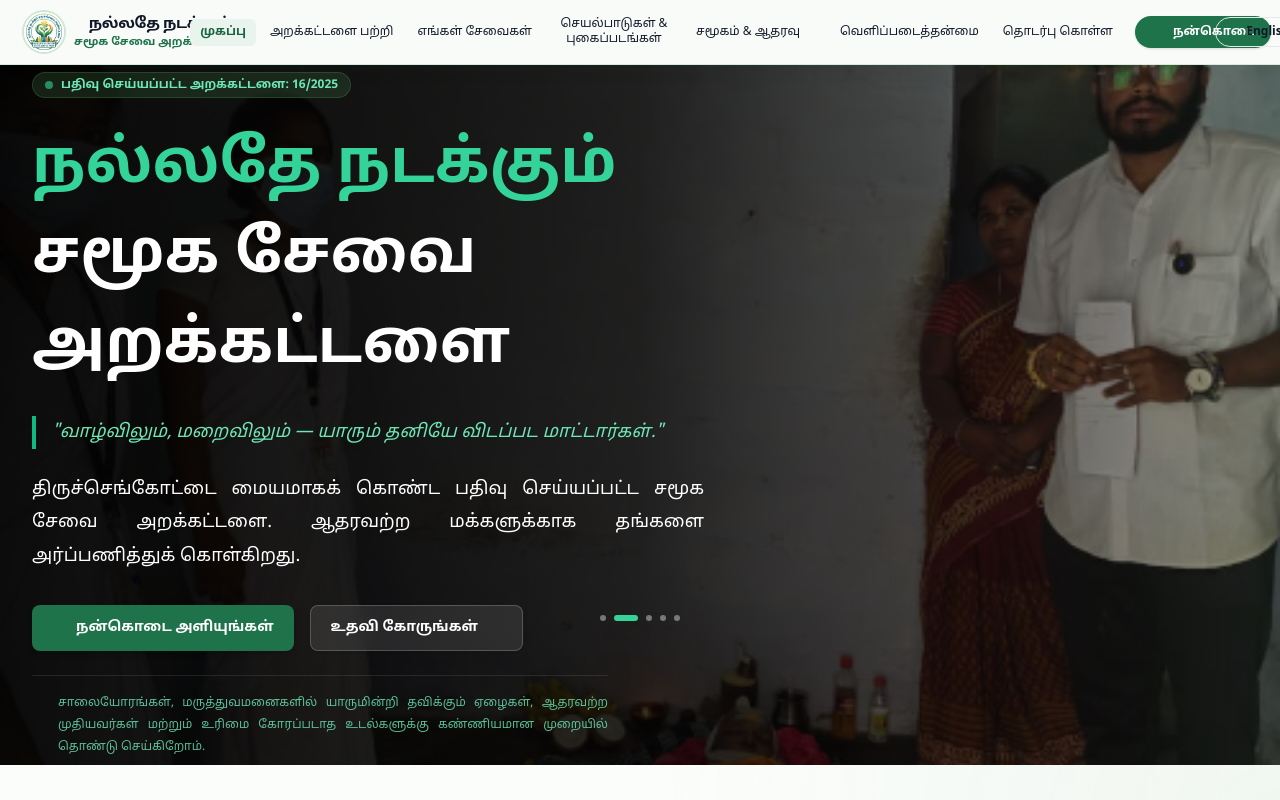
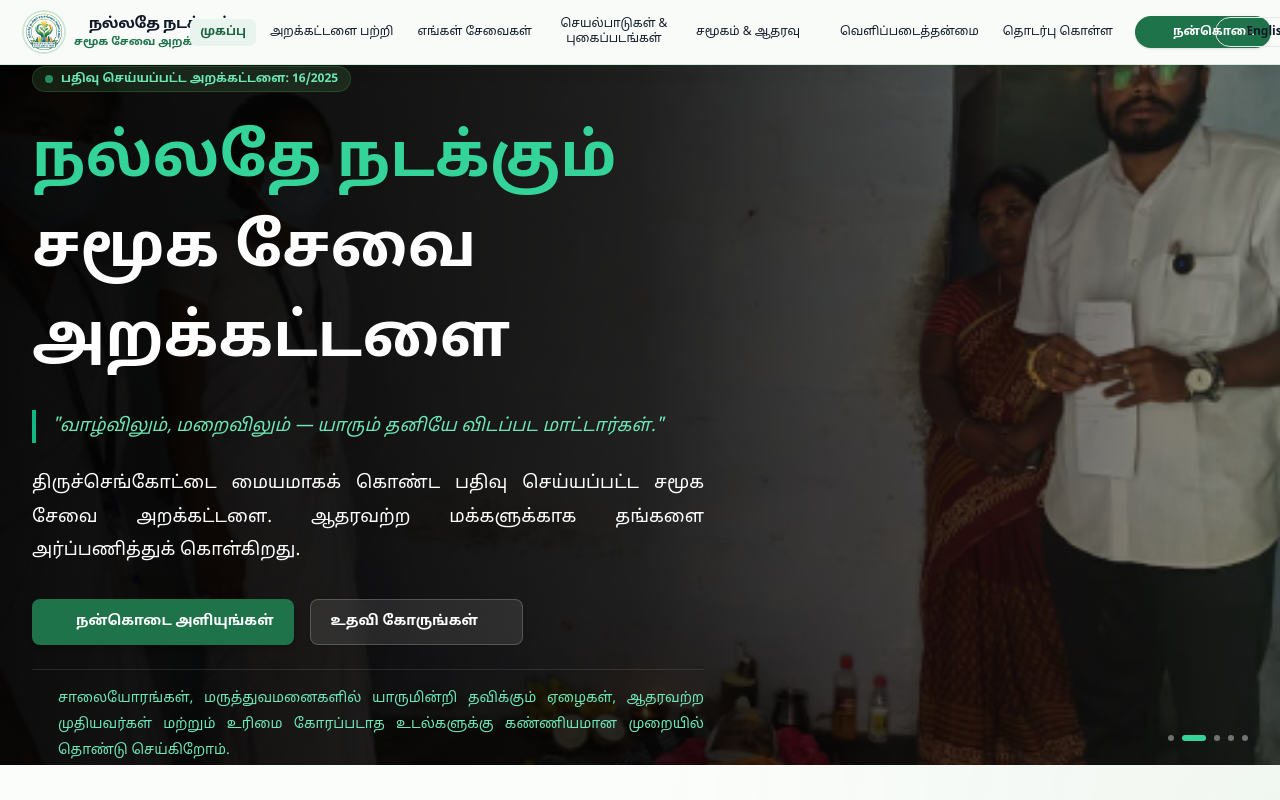
Before and after one commit to THEERRV-ORG/nallathe-nadakkum-social-service-trust, a React (Vite) app: page / in a window 1280 px wide. Shown: the top 800 px of the page. Built offline with nearby package versions, Linux system fonts and the light colour scheme; some icons are missing.

Commit message:
hero picture indicator overlap, text size

```diff
--- a/src/components/HomeView.tsx
+++ b/src/components/HomeView.tsx
@@ -62,7 +62,7 @@ export default function HomeView({ lang, setActiveTab, onDonatePreset }: HomeVie
           {/* Gradient overlay */}
           <div className="absolute inset-0 bg-gradient-to-t from-slate-950 via-slate-950/75 to-black/90 sm:bg-gradient-to-r sm:from-black/95 sm:via-black/80 sm:to-emerald-950/30"></div>
           {/* Slide dot indicators */}
-          <div className="absolute bottom-36 left-1/2 -translate-x-1/2 flex space-x-2 z-10">
+          <div className="absolute bottom-6 right-6 sm:right-8 flex space-x-2 z-10">
             {heroImages.map((_, idx) => (
               <button
                 key={idx}
@@ -155,14 +155,14 @@ export default function HomeView({ lang, setActiveTab, onDonatePreset }: HomeVie
             {/* Quick trust guarantee detail overlay badge */}
             <motion.div
               initial={{ opacity: 0 }}
-              animate={{ opacity: 0.9 }}
+              animate={{ opacity: 1 }}
               transition={{ delay: 0.6, duration: 0.8 }}
-              className="pt-4 flex items-start space-x-2.5 text-[10px] sm:text-xs text-[#6ee7b7]/90 leading-normal border-t border-white/10 mt-4 max-w-xl"
+              className="pt-4 flex items-start space-x-2.5 text-xs sm:text-sm text-[#6ee7b7] leading-relaxed border-t border-white/10 mt-4 max-w-2xl"
             >
               <FaAward className="h-4 w-4 text-[#34d399] flex-shrink-0 mt-0.5" />
               <p>
                 {lang === 'en'
-                  ? 'Nallathe Nadakkum serves at the point where safety nets run thin—for people sleeping on pavements, elders with no family left, and the unclaimed dead.'
+                  ? 'Nallathe Nadakkum serves at the point where safety nets run thin — for people sleeping on pavements, elders with no family left, and the unclaimed dead.'
                   : 'சாலையோரங்கள், மருத்துவமனைகளில் யாருமின்றி தவிக்கும் ஏழைகள், ஆதரவற்ற முதியவர்கள் மற்றும் உரிமை கோரப்படாத உடல்களுக்கு கண்ணியமான முறையில் தொண்டு செய்கிறோம்.'}
               </p>
             </motion.div>
```
